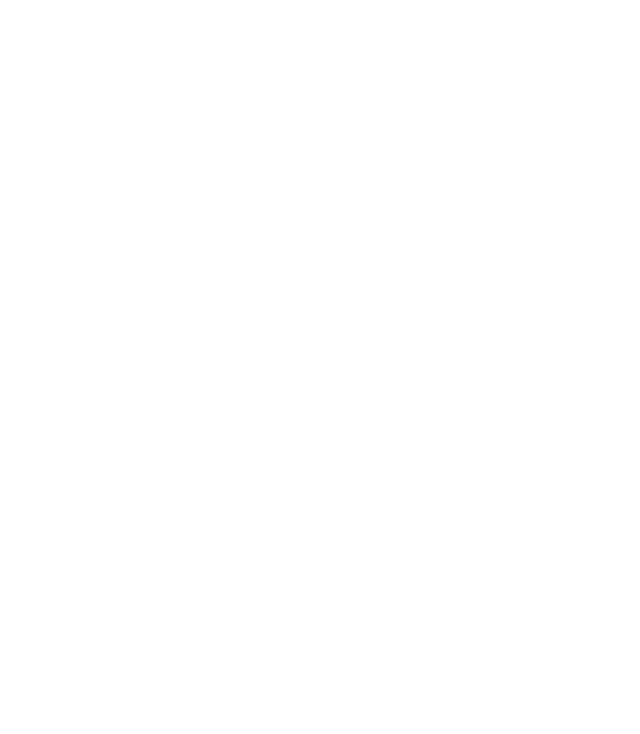
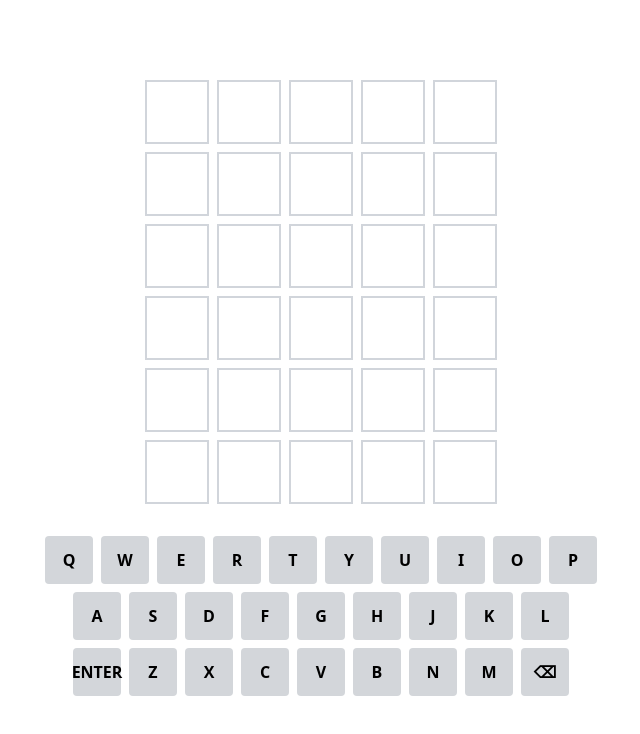
Before and after one commit to yinxoxo/wordle, a React (Vite) app: page / in a window 1280 px wide. Shown: the top 734 px of the page, without its empty margins (319-959 px from the left). Built offline with nearby package versions, Linux system fonts and the light colour scheme.

Commit message:
feat :Add Reducer.js with initialState and reducer function to handle ADD_LETTER and REMOVE_LETTER actions

```diff
--- a/package.json
+++ b/package.json
@@ -10,8 +10,10 @@
     "preview": "vite preview"
   },
   "dependencies": {
+    "prop-types": "^15.8.1",
     "react": "^18.3.1",
-    "react-dom": "^18.3.1"
+    "react-dom": "^18.3.1",
+    "styled-components": "^6.1.12"
   },
   "devDependencies": {
     "@eslint/js": "^9.9.0",
--- a/src/App.jsx
+++ b/src/App.jsx
@@ -1,5 +1,26 @@
+import { useReducer } from 'react';
+import { reducer, initialState } from './hooks/reducer';
+import Grid from './components/Grid';
+import Keypad from './components/Keypad';
+
 function App() {
-  return <></>;
+  const [state, dispatch] = useReducer(reducer, initialState);
+
+  const handleKeyPress = (letter) => {
+    if (letter === 'ENTER') {
+      // Do something
+    } else if (letter === 'BACKSPACE') {
+      dispatch({ type: 'REMOVE_LETTER' });
+    } else {
+      dispatch({ type: 'ADD_LETTER', letter });
+    }
+  };
+  return (
+    <>
+      <Grid input={state.currentWord} />
+      <Keypad onKeyPress={handleKeyPress} />
+    </>
+  );
 }
 
 export default App;
--- /dev/null
+++ b/src/components/Grid.jsx
@@ -0,0 +1,39 @@
+import PropTypes from 'prop-types';
+import styled from 'styled-components';
+
+const Grid = ({ input }) => {
+  const rows = 6;
+  const columns = 5;
+
+  return (
+    <div className="w-fit mx-auto mt-20">
+      <div className="grid grid-rows-6 gap-2">
+        {Array.from({ length: rows }).map((_, rowIndex) => (
+          <div key={rowIndex} className="grid grid-cols-5 gap-2">
+            {Array.from({ length: columns }).map((_, colIndex) => {
+              const index = rowIndex * columns + colIndex;
+              return <Cell key={colIndex}>{input[index] || ''}</Cell>;
+            })}
+          </div>
+        ))}
+      </div>
+    </div>
+  );
+};
+
+Grid.propTypes = {
+  input: PropTypes.string.isRequired,
+};
+
+export default Grid;
+
+const Cell = styled.div`
+  border: 2px solid #d1d5db;
+  width: 4rem;
+  height: 4rem;
+  display: flex;
+  align-items: center;
+  justify-content: center;
+  font-size: 1.5rem;
+  font-weight: bold;
+`;
--- /dev/null
+++ b/src/components/Keypad.jsx
@@ -0,0 +1,72 @@
+import { useEffect } from 'react';
+import styled from 'styled-components';
+import PropTypes from 'prop-types';
+
+const Keypad = ({ onKeyPress }) => {
+  const letters = [
+    ['Q', 'W', 'E', 'R', 'T', 'Y', 'U', 'I', 'O', 'P'],
+    ['A', 'S', 'D', 'F', 'G', 'H', 'J', 'K', 'L'],
+    ['ENTER', 'Z', 'X', 'C', 'V', 'B', 'N', 'M', '⌫'],
+  ];
+
+  useEffect(() => {
+    const handleKeyDown = (event) => {
+      const { key } = event;
+      if (key === 'Enter') {
+        onKeyPress('ENTER');
+      } else if (key === 'Backspace') {
+        onKeyPress('BACKSPACE');
+      } else if (key.length === 1) {
+        onKeyPress(key.toUpperCase());
+      }
+    };
+    window.addEventListener('keydown', handleKeyDown);
+    return () => {
+      window.removeEventListener('keydown', handleKeyDown);
+    };
+  }, [onKeyPress]);
+
+  return (
+    <div className="flex flex-col items-center mt-8 space-y-2">
+      {letters.map((row, rowIndex) => (
+        <div key={rowIndex} className="flex space-x-2">
+          {row.map((letter) => (
+            <StyledButton
+              key={letter}
+              onClick={() => {
+                if (letter === 'ENTER') {
+                  onKeyPress('ENTER');
+                } else if (letter === '⌫') {
+                  onKeyPress('BACKSPACE');
+                } else {
+                  onKeyPress(letter);
+                }
+              }}
+            >
+              {letter}
+            </StyledButton>
+          ))}
+        </div>
+      ))}
+    </div>
+  );
+};
+
+Keypad.propTypes = {
+  onKeyPress: PropTypes.func.isRequired,
+};
+
+export default Keypad;
+
+const StyledButton = styled.button`
+  background-color: #d3d6da;
+  color: black;
+  font-weight: bold;
+  padding: 0.5rem 1rem;
+  border-radius: 0.25rem;
+  width: 3rem;
+  height: 3rem;
+  display: flex;
+  align-items: center;
+  justify-content: center;
+`;
--- /dev/null
+++ b/src/hooks/reducer.js
@@ -0,0 +1,22 @@
+export const initialState = {
+  currentWord: '',
+};
+
+export const reducer = (state, action) => {
+  switch (action.type) {
+    case 'ADD_LETTER':
+      if (state.currentWord.length < 5) {
+        return {
+          ...state,
+          currentWord: state.currentWord + action.letter,
+        };
+      }
+      return state;
+
+    case 'REMOVE_LETTER':
+      return {
+        ...state,
+        currentWord: state.currentWord.slice(0, -1),
+      };
+  }
+};
```
Also changed, not shown: 1 other file (tests, documents, lock files or other folders).
